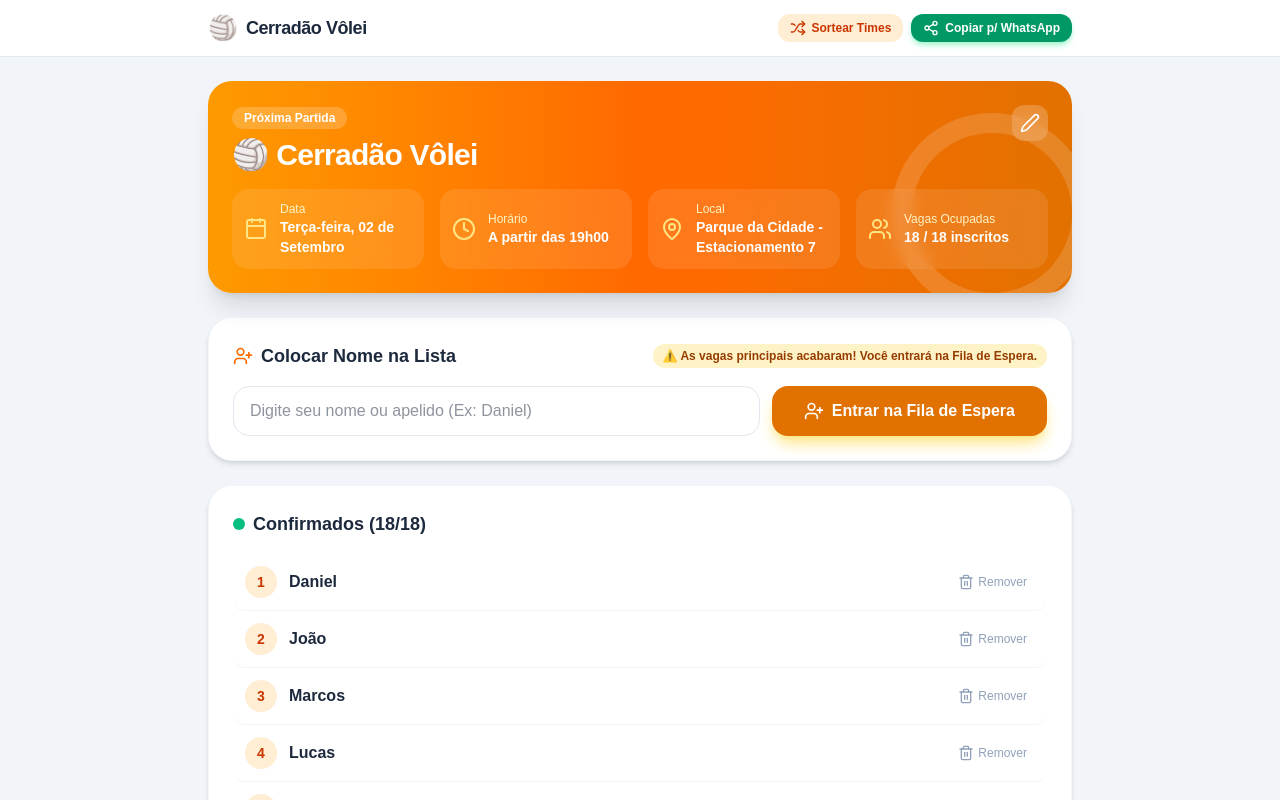
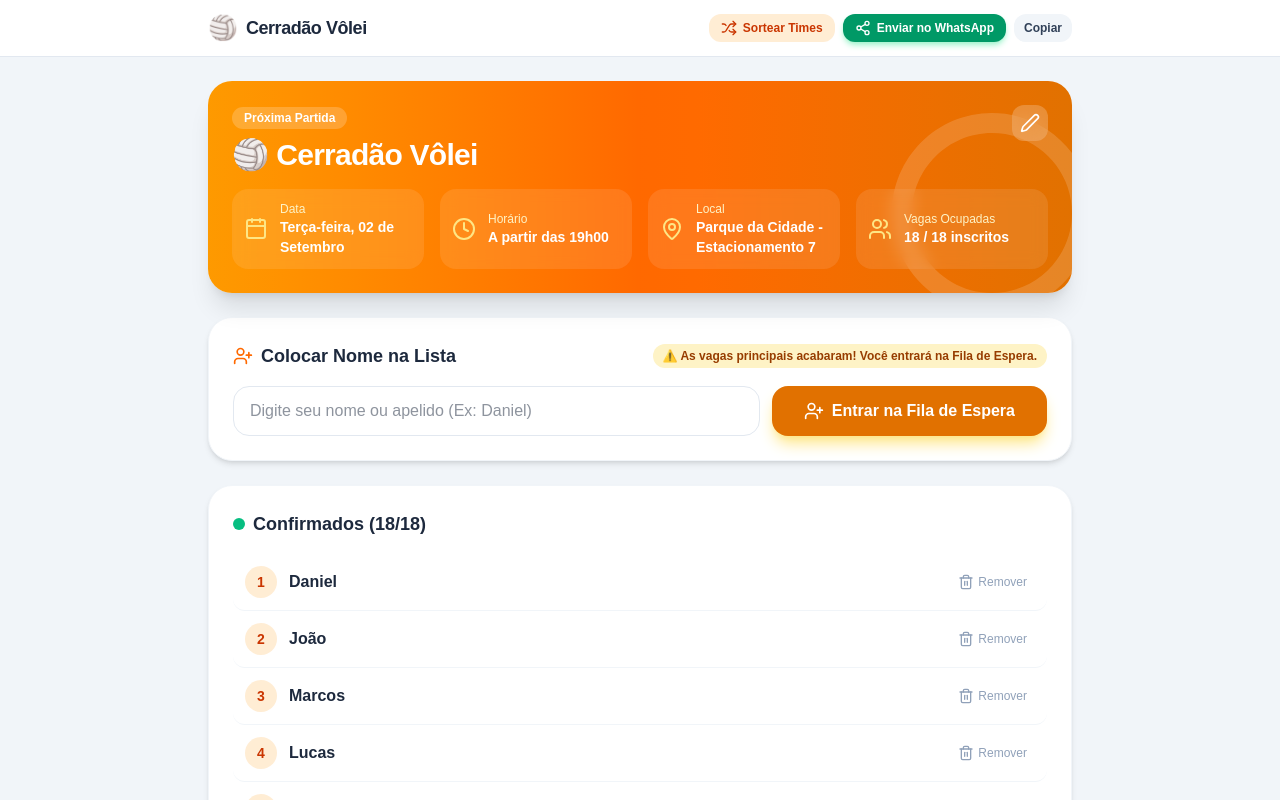
Before and after one commit to caldeirapro/cerradaovolei, a Next.js app: page / in a window 1280 px wide. Shown: the top 800 px of the page. Built offline with nearby package versions, Linux system fonts and the light colour scheme.

Commit message:
feat: adiciona botao Enviar no WhatsApp usando API de compartilhamento direto

```diff
--- a/src/app/layout.tsx
+++ b/src/app/layout.tsx
@@ -13,8 +13,8 @@ const geistMono = Geist_Mono({
 });
 
 export const metadata: Metadata = {
-  title: "Create Next App",
-  description: "Generated by create next app",
+  title: "Cerradão Vôlei",
+  description: "Cerradão Vôlei",
 };
 
 export default function RootLayout({ children }: LayoutProps<"/">) {
--- a/src/app/page.tsx
+++ b/src/app/page.tsx
@@ -83,6 +83,14 @@ export default function Home() {
     setTimeout(() => setCopiedWhatsApp(false), 2500);
   };
 
+  const handleSendWhatsApp = () => {
+    const text = formatWhatsAppMessage(matchDetails, players);
+    const encodedText = encodeURIComponent(text);
+    // WhatsApp Universal Link - abre a tela de seleção de conversa ou grupo
+    const whatsappUrl = `https://api.whatsapp.com/send?text=${encodedText}`;
+    window.open(whatsappUrl, '_blank');
+  };
+
   const handleResetList = () => {
     if (confirm('Tem certeza que deseja zerar a lista da semana? Todos os nomes serão removidos.')) {
       setPlayers([]);
@@ -114,17 +122,25 @@ export default function Home() {
             </button>
 
             <button
+              onClick={handleSendWhatsApp}
+              className="bg-emerald-600 hover:bg-emerald-700 text-white px-3 py-1.5 rounded-xl font-bold text-xs flex items-center gap-1.5 shadow-md shadow-emerald-200 transition-all active:scale-95"
+              title="Compartilhar lista diretamente no WhatsApp"
+            >
+              <Share2 className="w-4 h-4" />
+              <span>Enviar no WhatsApp</span>
+            </button>
+
+            <button
               onClick={handleCopyWhatsApp}
-              className="bg-emerald-600 hover:bg-emerald-700 text-white px-3 py-1.5 rounded-xl font-bold text-xs flex items-center gap-1.5 shadow-md shadow-emerald-200 transition-all active:scale-95"
+              className="bg-slate-100 hover:bg-slate-200 text-slate-700 px-2.5 py-1.5 rounded-xl font-bold text-xs flex items-center gap-1 transition-colors"
+              title="Copiar texto formatado"
             >
               {copiedWhatsApp ? (
                 <>
-                  <CheckCircle className="w-4 h-4" /> Copiado!
+                  <CheckCircle className="w-4 h-4 text-emerald-600" /> Copiado!
                 </>
               ) : (
-                <>
-                  <Share2 className="w-4 h-4" /> Copiar p/ WhatsApp
-                </>
+                <>Copiar</>
               )}
             </button>
           </div>
```
Also changed, not shown: 1 other file (tests, documents, lock files or other folders).
